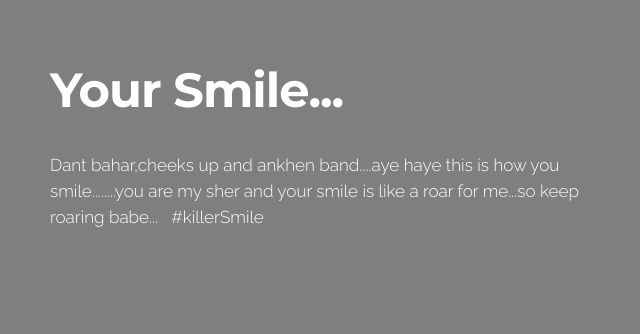
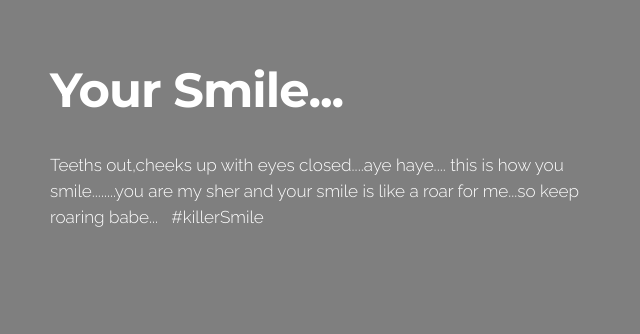
Before and after one commit to madhusulaniya/madhusulaniya.github.io, a plain HTML site: page madhu/index.html in a window 1280 px wide. Shown: the part 1899-2233 px from the top of the page, 605-1245 px from the left. Drawn offline with Linux system fonts and the light colour scheme; files whose address does not match are found by name.

Commit message:
Update index.html

```diff
--- a/madhu/index.html
+++ b/madhu/index.html
@@ -148,7 +148,7 @@
                   <h3 class="mbr-section-title display-2">Your Smile...</h3>
                   <div class="lead">
 
-                    <p></p><p>Dant bahar,cheeks up and ankhen band....aye haye this is how you smile........you are my sher and your smile is like a roar for me...so keep roaring babe... &nbsp; #killerSmile</p><p></p>
+                    <p></p><p>Teeths out,cheeks up with eyes closed....aye haye.... this is how you smile........you are my sher and your smile is like a roar for me...so keep roaring babe... &nbsp; #killerSmile</p><p></p>
 
                   </div>
 
```
